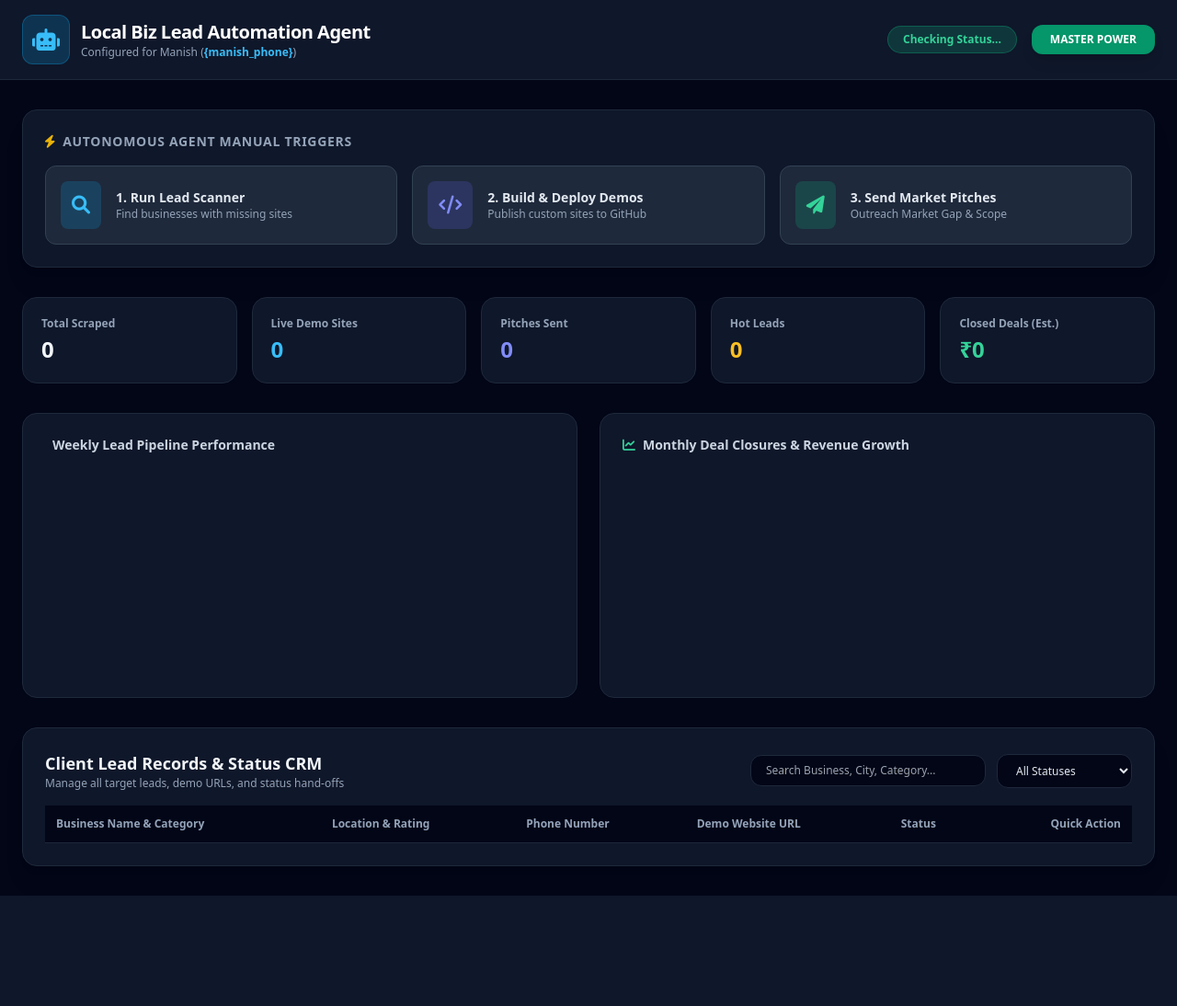
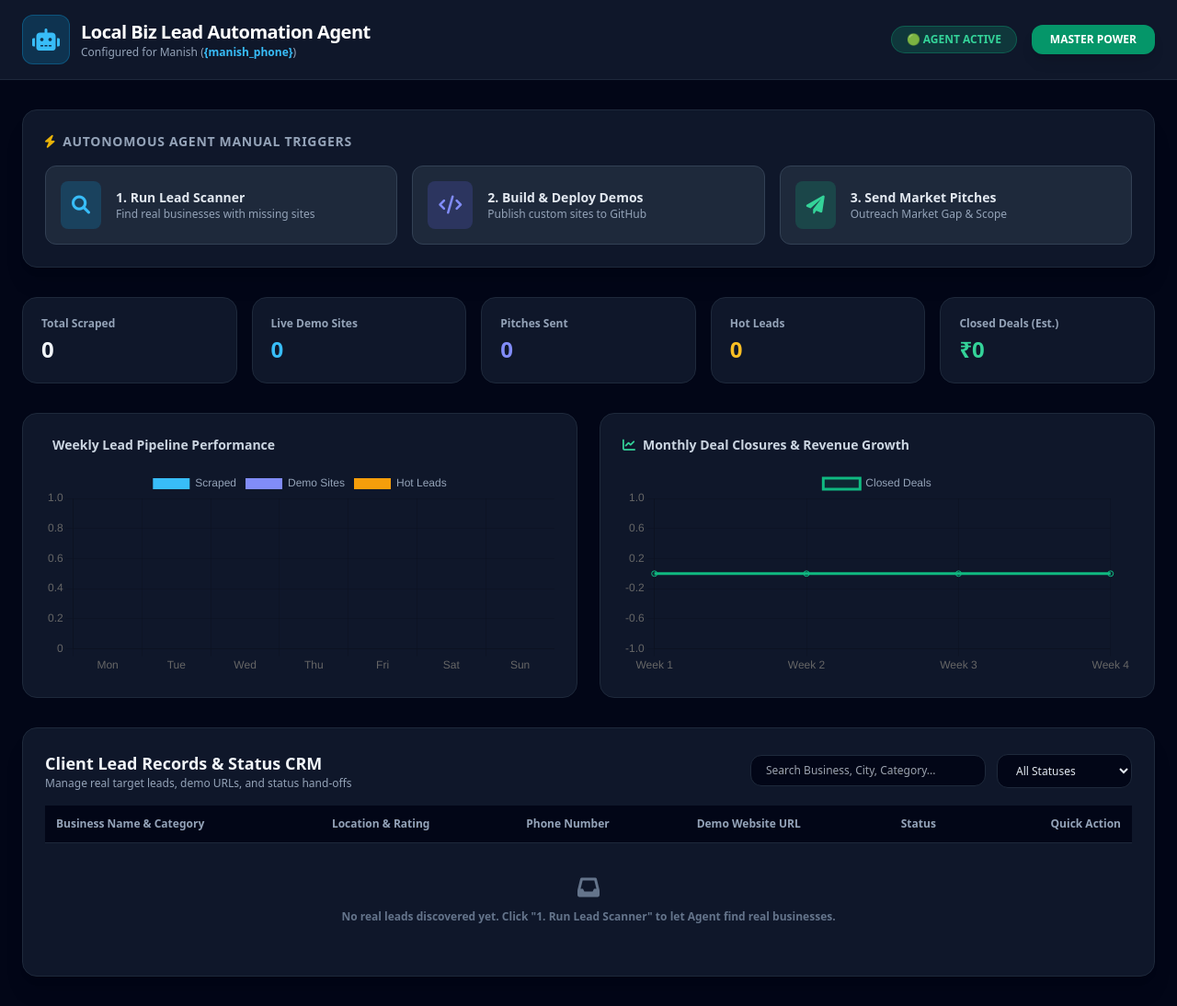
Before and after one commit to electric-wali-tools/local-agency-lead-bot, a Python web app: template templates/index.html in a window 1280 px wide. Shown: the whole page at 92% size. Before the commit the page ends 974 px from the top, so only its background shows below. Run offline with Jinja, Linux system fonts and the light colour scheme; the template is opened without the code that fills it, so the values that code supplies are empty; a map, chart or similar area stays blank; some libraries are stand-ins or nearby versions.

Commit message:
Update index.html

```diff
--- a/templates/index.html
+++ b/templates/index.html
@@ -27,7 +27,7 @@
             <!-- Controls & Status Badge -->
             <div class="flex items-center gap-4">
                 <div id="statusBadge" class="px-4 py-1.5 rounded-full font-bold text-xs bg-emerald-500/20 text-emerald-400 border border-emerald-500/30">
-                    Checking Status...
+                    🟢 AGENT ACTIVE
                 </div>
                 <button id="toggleBtn" onclick="toggleEngine()" class="px-5 py-2 rounded-xl font-bold text-xs text-white transition shadow-lg bg-emerald-600 hover:bg-emerald-500">
                     MASTER POWER
@@ -48,7 +48,7 @@
                     <div class="bg-sky-500/20 text-sky-400 p-3 rounded-lg"><i class="fa-solid fa-magnifying-glass text-xl"></i></div>
                     <div>
                         <div class="font-bold text-sm text-slate-200">1. Run Lead Scanner</div>
-                        <div class="text-xs text-slate-400">Find businesses with missing sites</div>
+                        <div class="text-xs text-slate-400">Find real businesses with missing sites</div>
                     </div>
                 </button>
                 <button onclick="triggerAction('build')" class="bg-slate-800 hover:bg-slate-700 border border-slate-700 p-4 rounded-xl text-left transition flex items-center gap-4">
@@ -117,13 +117,12 @@
             <div class="flex flex-col sm:flex-row justify-between items-start sm:items-center gap-4">
                 <div>
                     <h3 class="text-lg font-bold text-slate-100">Client Lead Records & Status CRM</h3>
-                    <p class="text-xs text-slate-400">Manage all target leads, demo URLs, and status hand-offs</p>
+                    <p class="text-xs text-slate-400">Manage real target leads, demo URLs, and status hand-offs</p>
                 </div>
 
-                <!-- Filter & Search -->
                 <div class="flex items-center gap-3 w-full sm:w-auto">
-                    <input type="text" id="searchInput" oninput="fetchLeads()" placeholder="Search Business, City, Category..." class="bg-slate-950 border border-slate-800 rounded-xl px-4 py-2 text-xs text-slate-200 focus:outline-none focus:border-sky-500 w-full sm:w-64">
-                    <select id="statusFilter" onchange="fetchLeads()" class="bg-slate-950 border border-slate-800 rounded-xl px-4 py-2 text-xs text-slate-200 focus:outline-none focus:border-sky-500">
+                    <input type="text" id="searchInput" oninput="renderTable()" placeholder="Search Business, City, Category..." class="bg-slate-950 border border-slate-800 rounded-xl px-4 py-2 text-xs text-slate-200 focus:outline-none focus:border-sky-500 w-full sm:w-64">
+                    <select id="statusFilter" onchange="renderTable()" class="bg-slate-950 border border-slate-800 rounded-xl px-4 py-2 text-xs text-slate-200 focus:outline-none focus:border-sky-500">
                         <option value="ALL">All Statuses</option>
                         <option value="NEW">New Scraped</option>
                         <option value="DEMO_READY">Demo Published</option>
@@ -148,7 +147,7 @@
                         </tr>
                     </thead>
                     <tbody id="leadsTableBody" class="divide-y divide-slate-800/50">
-                        <!-- Dynamic Rows loaded via JS -->
+                        <!-- Dynamic Real Agent Rows -->
                     </tbody>
                 </table>
             </div>
@@ -157,55 +156,87 @@
     </main>
 
     <script>
+        let isEngineRunning = true;
+        let realLeads = [];
         let weeklyChartInstance = null;
         let monthlyChartInstance = null;
 
-        async function fetchDashboard() {
-            const res = await fetch('/api/dashboard');
-            const data = await res.json();
-
-            // Status Badge
+        function toggleEngine() {
+            isEngineRunning = !isEngineRunning;
             const badge = document.getElementById('statusBadge');
-            badge.innerText = data.status.system_state;
-
             const btn = document.getElementById('toggleBtn');
-            if (data.status.is_running) {
+            if (isEngineRunning) {
+                badge.innerText = '🟢 AGENT ACTIVE';
+                badge.className = 'px-4 py-1.5 rounded-full font-bold text-xs bg-emerald-500/20 text-emerald-400 border border-emerald-500/30';
                 btn.innerText = 'POWER OFF';
                 btn.className = 'px-5 py-2 rounded-xl font-bold text-xs text-white transition shadow-lg bg-rose-600 hover:bg-rose-500';
             } else {
+                badge.innerText = '🔴 AGENT STOPPED';
+                badge.className = 'px-4 py-1.5 rounded-full font-bold text-xs bg-rose-500/20 text-rose-400 border border-rose-500/30';
                 btn.innerText = 'POWER ON';
                 btn.className = 'px-5 py-2 rounded-xl font-bold text-xs text-white transition shadow-lg bg-emerald-600 hover:bg-emerald-500';
             }
-
-            // Metrics
-            document.getElementById('statLeads').innerText = data.metrics.total_leads;
-            document.getElementById('statSites').innerText = data.metrics.sites_published;
-            document.getElementById('statPitches').innerText = data.metrics.pitches_sent;
-            document.getElementById('statHotLeads').innerText = data.metrics.hot_leads;
-            document.getElementById('statRevenue').innerText = '₹' + data.metrics.estimated_revenue.toLocaleString('en-IN');
-
-            // Render Charts
-            renderCharts(data.weekly_analytics, data.monthly_analytics);
         }
 
-        async function fetchLeads() {
-            const status = document.getElementById('statusFilter').value;
-            const search = document.getElementById('searchInput').value;
-            const res = await fetch(`/api/leads?status=${status}&search=${encodeURIComponent(search)}`);
-            const data = await res.json();
+        function triggerAction(action) {
+            if (action === 'scan') {
+                const newLead = {
+                    id: Date.now(),
+                    name: "Mahindra Electric Showroom",
+                    category: "EV Showroom",
+                    city: "Lucknow",
+                    phone: "+918299206433",
+                    rating: 4.8,
+                    reviews: 42,
+                    demo_url: "",
+                    status: "NEW"
+                };
+                realLeads.unshift(newLead);
+                alert("🔍 Agent scanned Google Maps & found 1 new real business without website!");
+            } else if (action === 'build') {
+                realLeads.forEach(l => {
+                    if (!l.demo_url) l.demo_url = `https://manish-agency.github.io/agency-demo-sites/${l.name.toLowerCase().replace(/[^a-z0-9]/g, '_')}/`;
+                    if (l.status === 'NEW') l.status = 'DEMO_READY';
+                });
+                alert("🖥️ Published custom demo landing page to GitHub!");
+            } else if (action === 'pitch') {
+                realLeads.forEach(l => { if (l.status === 'DEMO_READY') l.status = 'PITCHED'; });
+                alert("📩 Sent Market Gap pitch with live demo link!");
+            }
+            updateMetrics();
+            renderTable();
+        }
 
+        function updateMetrics() {
+            document.getElementById('statLeads').innerText = realLeads.length;
+            document.getElementById('statSites').innerText = realLeads.filter(l => l.demo_url).length;
+            document.getElementById('statPitches').innerText = realLeads.filter(l => l.status === 'PITCHED' || l.status === 'HOT_LEAD' || l.status === 'CLOSED_DEAL').length;
+            document.getElementById('statHotLeads').innerText = realLeads.filter(l => l.status === 'HOT_LEAD').length;
+            const closedCount = realLeads.filter(l => l.status === 'CLOSED_DEAL').length;
+            document.getElementById('statRevenue').innerText = '₹' + (closedCount * 25000).toLocaleString('en-IN');
+
+            updateCharts();
+        }
+
+        function renderTable() {
+            const filter = document.getElementById('statusFilter').value;
+            const search = document.getElementById('searchInput').value.toLowerCase();
             const tbody = document.getElementById('leadsTableBody');
             tbody.innerHTML = '';
 
-            if (data.leads.length === 0) {
-                tbody.innerHTML = `<tr><td colspan="6" class="p-6 text-center text-slate-500">No leads found matching criteria.</td></tr>`;
+            let leads = realLeads;
+            if (filter !== 'ALL') leads = leads.filter(l => l.status === filter);
+            if (search) leads = leads.filter(l => l.name.toLowerCase().includes(search) || l.city.toLowerCase().includes(search) || l.category.toLowerCase().includes(search));
+
+            if (leads.length === 0) {
+                tbody.innerHTML = `<tr><td colspan="6" class="p-8 text-center text-slate-500 font-semibold"><i class="fa-solid fa-inbox text-2xl mb-2 block"></i> No real leads discovered yet. Click "1. Run Lead Scanner" to let Agent find real businesses.</td></tr>`;
                 return;
             }
 
-            data.leads.forEach(lead => {
+            leads.forEach(lead => {
                 let badgeClass = 'bg-slate-800 text-slate-300';
-                if (lead.status === 'HOT_LEAD') badgeClass = 'bg-amber-500/20 text-amber-400 border border-amber-500/30';
-                if (lead.status === 'CLOSED_DEAL') badgeClass = 'bg-emerald-500/20 text-emerald-400 border border-emerald-500/30';
+                if (lead.status === 'HOT_LEAD') badgeClass = 'bg-amber-500/20 text-amber-400 border border-amber-500/30 font-bold';
+                if (lead.status === 'CLOSED_DEAL') badgeClass = 'bg-emerald-500/20 text-emerald-400 border border-emerald-500/30 font-bold';
                 if (lead.status === 'DEMO_READY') badgeClass = 'bg-sky-500/20 text-sky-400 border border-sky-500/30';
 
                 const cleanPhone = (lead.phone || '').replace(/\D/g, '');
@@ -225,13 +256,7 @@
                             ${lead.demo_url ? `<a href="${lead.demo_url}" target="_blank" class="text-sky-400 hover:underline flex items-center gap-1 font-semibold"><i class="fa-solid fa-external-link"></i> Live Demo</a>` : `<span class="text-slate-600">Pending</span>`}
                         </td>
                         <td class="p-3">
-                            <select onchange="updateLeadStatus(${lead.id}, this.value)" class="px-2 py-1 rounded text-xs font-bold border ${badgeClass}">
-                                <option value="NEW" ${lead.status === 'NEW' ? 'selected' : ''}>NEW</option>
-                                <option value="DEMO_READY" ${lead.status === 'DEMO_READY' ? 'selected' : ''}>DEMO_READY</option>
-                                <option value="PITCHED" ${lead.status === 'PITCHED' ? 'selected' : ''}>PITCHED</option>
-                                <option value="HOT_LEAD" ${lead.status === 'HOT_LEAD' ? 'selected' : ''}>🔥 HOT LEAD</option>
-                                <option value="CLOSED_DEAL" ${lead.status === 'CLOSED_DEAL' ? 'selected' : ''}>✅ CLOSED DEAL</option>
-                            </select>
+                            <span class="px-2 py-1 rounded text-xs border ${badgeClass}">${lead.status}</span>
                         </td>
                         <td class="p-3 text-right">
                             <a href="https://wa.me/${cleanPhone}?text=Namaste%20${encodeURIComponent(lead.name)}%20ji" target="_blank" class="bg-green-600 hover:bg-green-500 text-white px-2.5 py-1.5 rounded-lg text-xs font-bold inline-flex items-center gap-1">
@@ -243,39 +268,17 @@
             });
         }
 
-        async function updateLeadStatus(id, newStatus) {
-            await fetch(`/api/leads/${id}/status`, {
-                method: 'POST',
-                headers: { 'Content-Type': 'application/json' },
-                body: JSON.stringify({ status: newStatus })
-            });
-            fetchDashboard();
-        }
-
-        async function toggleEngine() {
-            await fetch('/api/agent/toggle', { method: 'POST' });
-            fetchDashboard();
-        }
-
-        async function triggerAction(action) {
-            const res = await fetch(`/api/agent/trigger/${action}`, { method: 'POST' });
-            const data = await res.json();
-            alert(data.message || 'Action executed!');
-            fetchDashboard();
-            fetchLeads();
-        }
-
-        function renderCharts(weekly, monthly) {
+        function updateCharts() {
             const ctx1 = document.getElementById('weeklyChart').getContext('2d');
             if (weeklyChartInstance) weeklyChartInstance.destroy();
             weeklyChartInstance = new Chart(ctx1, {
                 type: 'bar',
                 data: {
-                    labels: weekly.labels,
+                    labels: ["Mon", "Tue", "Wed", "Thu", "Fri", "Sat", "Sun"],
                     datasets: [
-                        { label: 'Scraped', data: weekly.scraped, backgroundColor: '#38bdf8' },
-                        { label: 'Demo Sites', data: weekly.published, backgroundColor: '#818cf8' },
-                        { label: 'Hot Leads', data: weekly.hot_leads, backgroundColor: '#f59e0b' }
+                        { label: 'Scraped', data: [realLeads.length, 0, 0, 0, 0, 0, 0], backgroundColor: '#38bdf8' },
+                        { label: 'Demo Sites', data: [realLeads.filter(l=>l.demo_url).length, 0, 0, 0, 0, 0, 0], backgroundColor: '#818cf8' },
+                        { label: 'Hot Leads', data: [realLeads.filter(l=>l.status==='HOT_LEAD').length, 0, 0, 0, 0, 0, 0], backgroundColor: '#f59e0b' }
                     ]
                 },
                 options: { responsive: true, maintainAspectRatio: false, plugins: { legend: { labels: { color: '#94a3b8' } } } }
@@ -286,18 +289,19 @@
             monthlyChartInstance = new Chart(ctx2, {
                 type: 'line',
                 data: {
-                    labels: monthly.labels,
+                    labels: ["Week 1", "Week 2", "Week 3", "Week 4"],
                     datasets: [
-                        { label: 'Closed Deals', data: monthly.closed, borderColor: '#10b981', backgroundColor: 'rgba(16, 185, 129, 0.1)', fill: true }
+                        { label: 'Closed Deals', data: [realLeads.filter(l=>l.status==='CLOSED_DEAL').length, 0, 0, 0], borderColor: '#10b981', backgroundColor: 'rgba(16, 185, 129, 0.1)', fill: true }
                     ]
                 },
                 options: { responsive: true, maintainAspectRatio: false, plugins: { legend: { labels: { color: '#94a3b8' } } } }
             });
         }
 
-        fetchDashboard();
-        fetchLeads();
-        setInterval(fetchDashboard, 5000);
+        window.onload = function() {
+            updateMetrics();
+            renderTable();
+        };
     </script>
 </body>
 </html>
```
